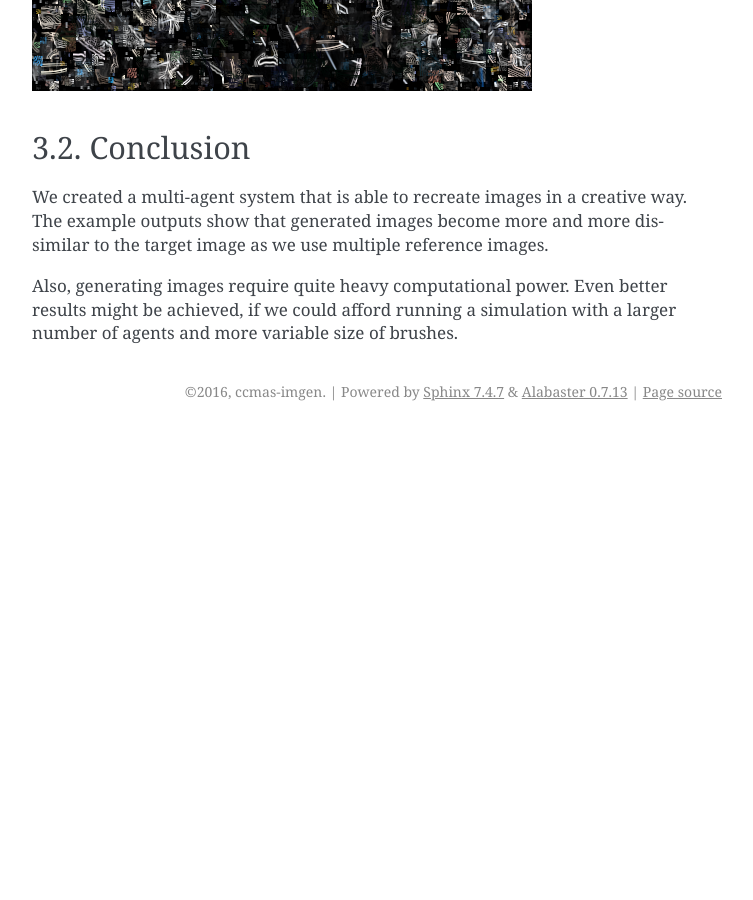
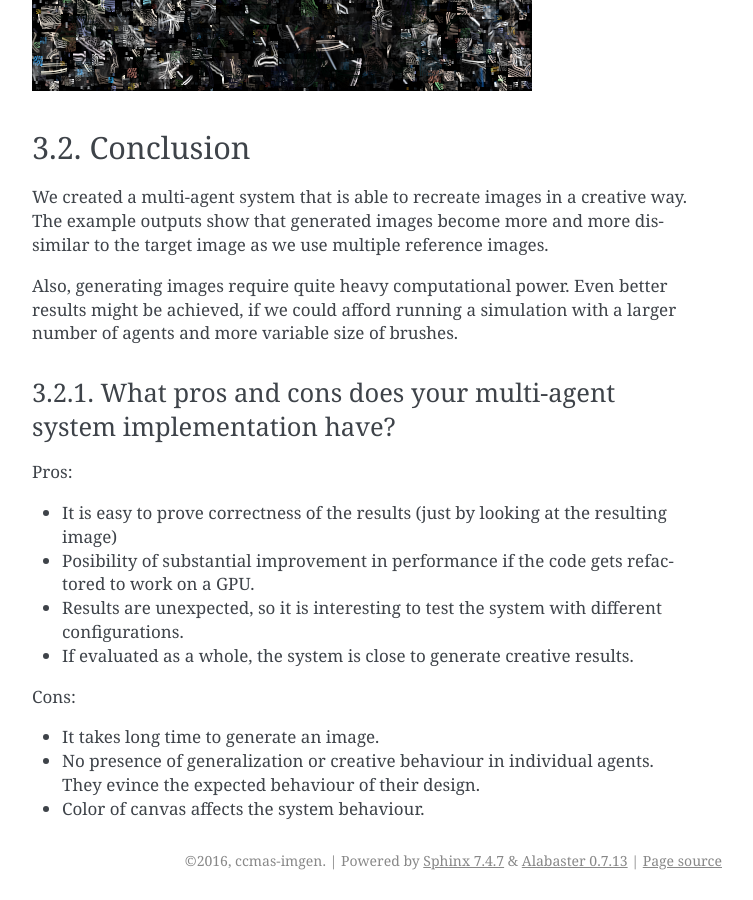
Before and after one commit to SeanWeber/ccmas-imgen, a Sphinx documentation site: the page built from docs/source/evaluation.rst, in a window 1280 px wide and 900 px high, scrolled down 3715 px. Shown: the whole window, without its empty margins (388-1141 px from the left). Built offline with Sphinx 7.4.7, drawn with Linux system fonts in a browser that asks for light colours; pages that are not in the unit, such as notebooks, are missing from menus; before the commit the page ends 4146 px from its top, so only the background shows below that.

Commit message:
added pros and cons to docs

```diff
--- a/docs/source/evaluation.rst
+++ b/docs/source/evaluation.rst
@@ -56,3 +56,19 @@ Conclusion
 We created a multi-agent system that is able to recreate images in a creative way. The example outputs show that generated images become more and more dissimilar to the target image as we use multiple reference images.
 
 Also, generating images require quite heavy computational power. Even better results might be achieved, if we could afford running a simulation with a larger number of agents and more variable size of brushes.
+
+What pros and cons does your multi-agent system implementation have?
+--------------------------------------------------------------------
+
+Pros:
+
+* It is easy to prove correctness of the results (just by looking at the resulting image)
+* Posibility of substantial improvement in performance if the code gets refactored to work on a GPU.
+* Results are unexpected, so it is interesting to test the system with different configurations.
+* If evaluated as a whole, the system is close to generate creative results.
+
+Cons:
+
+* It takes long time to generate an image.
+* No presence of generalization or creative behaviour in individual agents. They evince the expected behaviour of their design.
+* Color of canvas affects the system behaviour.
```
